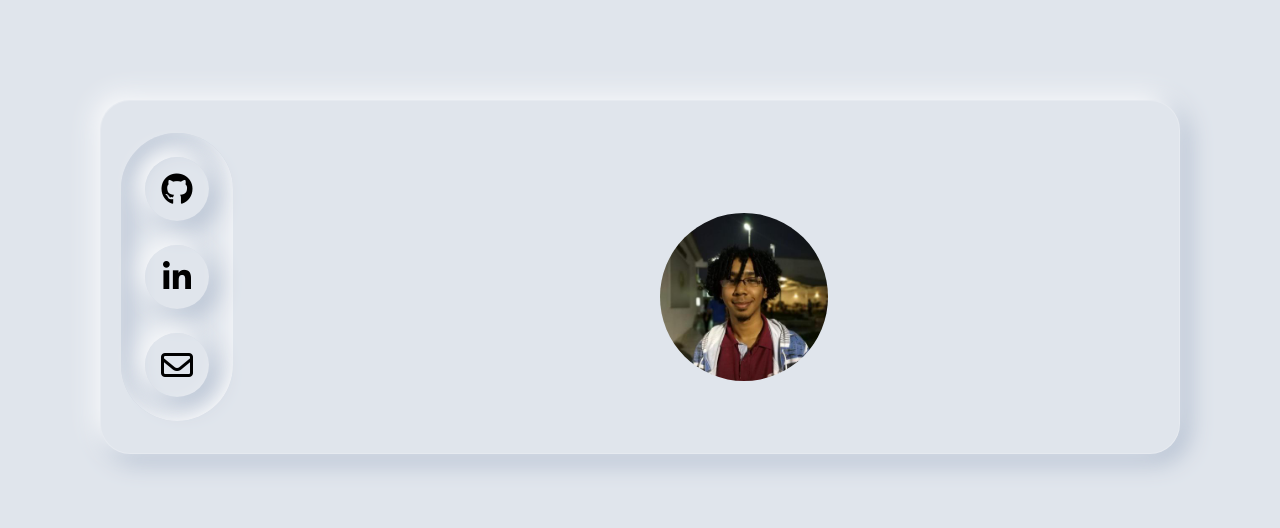
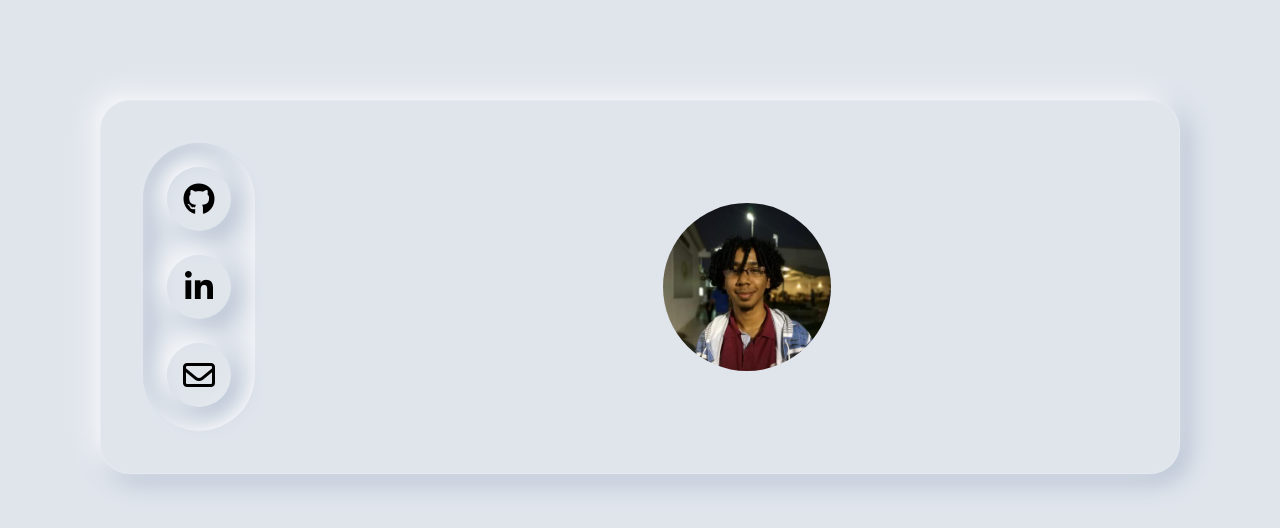
Before and after one commit to nicolas-camacho/mysite, a Vue app: page / in a window 1280 px wide. Shown: the top 528 px of the page. Built offline with nearby package versions, Linux system fonts and the light colour scheme.

Commit message:
:lipstick: spacing tasty

```diff
--- a/src/components/home.vue
+++ b/src/components/home.vue
@@ -1,9 +1,11 @@
 <template>
-  <div class="terminal m-md md:m-xl rounded-xl shadow-neu bg-main border-neu py-8 sm:px-5 md:flex">
-    <div class="sm:5/5 md:w-1/5 flex justify-center md:justify-start">
+  <div
+    class="terminal m-md md:m-xl rounded-xl shadow-neu bg-main border-neu py-3 md:p-8 sm:px-5 md:flex"
+  >
+    <div class="sm:5/5 md:w-1/5 flex justify-center md:justify-start md:m-sm">
       <bar />
     </div>
-    <div class="sm:w-5/5 md:w-4/5 justify-center flex items-center mt-10">
+    <div class="sm:w-5/5 md:w-4/5 justify-center flex items-center mt-10 md:m-sm">
       <img
         class="h-48 w-48 rounded-full perfil hover:shadow-neu p-3 content-center"
         src="../assets/img/perfil.jpeg"
--- a/tailwind.config.js
+++ b/tailwind.config.js
@@ -13,6 +13,7 @@ module.exports = {
         main: '#e0e5ec'
       },
       margin: {
+        xs: '2px',
         sm: '10px',
         md: '20px',
         lg: '30px',
```
